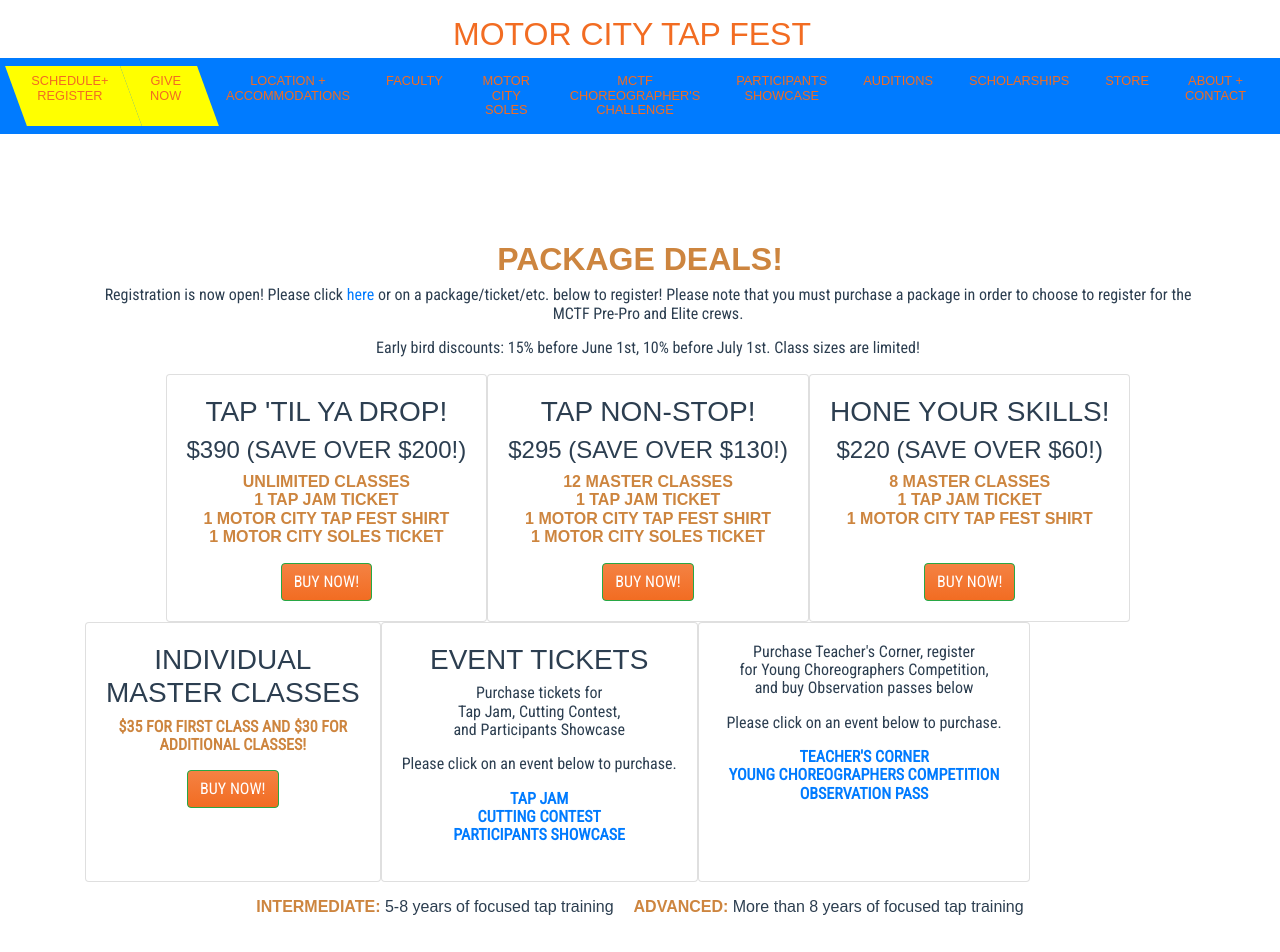
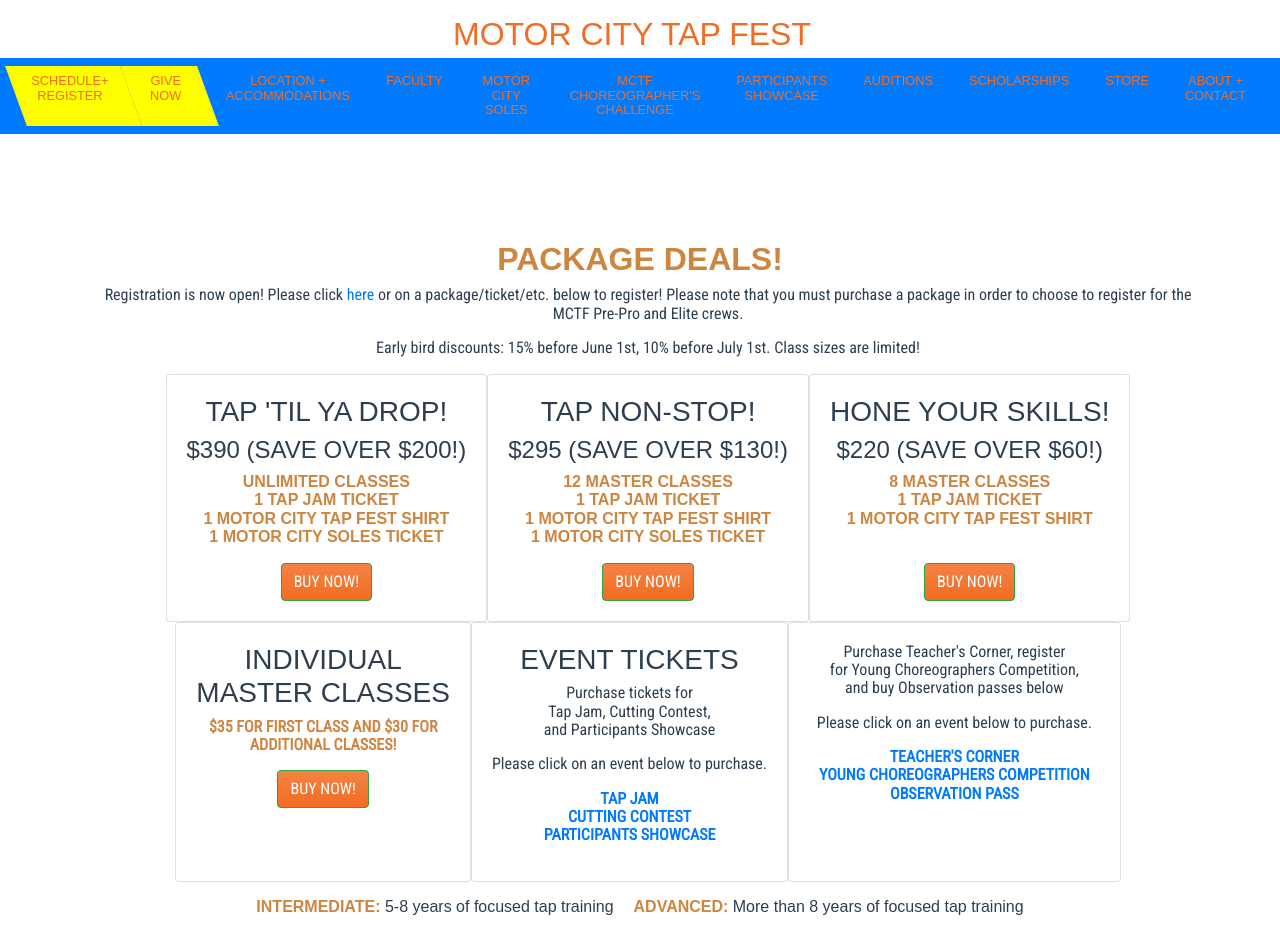
Before and after one commit to jaharonov/new-motor-city-tap-fest, a Vue app: page /#/schedreg in a window 1280 px wide. Shown: the top 952 px of the page. Built offline with nearby package versions, Linux system fonts and the light colour scheme; a web font is replaced by a local one.

Commit message:
added padding classes

```diff
--- a/src/components/SchedReg.vue
+++ b/src/components/SchedReg.vue
@@ -51,7 +51,7 @@
     <b-btn href="https://motor-city-tap-fest.myshopify.com/products/hone-your-skills" class="buttons" variant="success" target="_blank">BUY NOW!</b-btn>
   </b-card>
 </b-row>
-<b-row>
+<b-row class="justify-content-md-center pl-3">
   <b-card class="justify-content-md-center">
     <h3>Individual<br/> Master Classes</h3>
     <p><strong>$35 for first class and $30 for<br/> additional classes!</strong></p>
```
